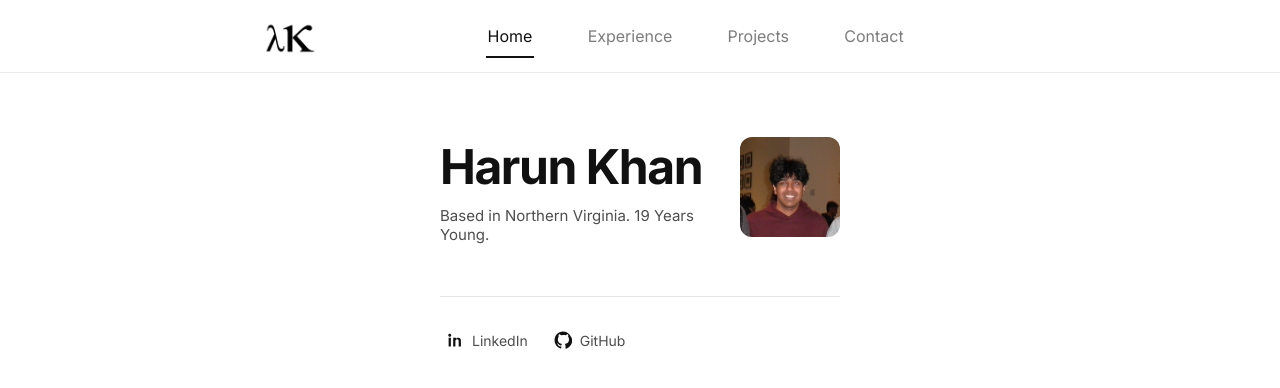
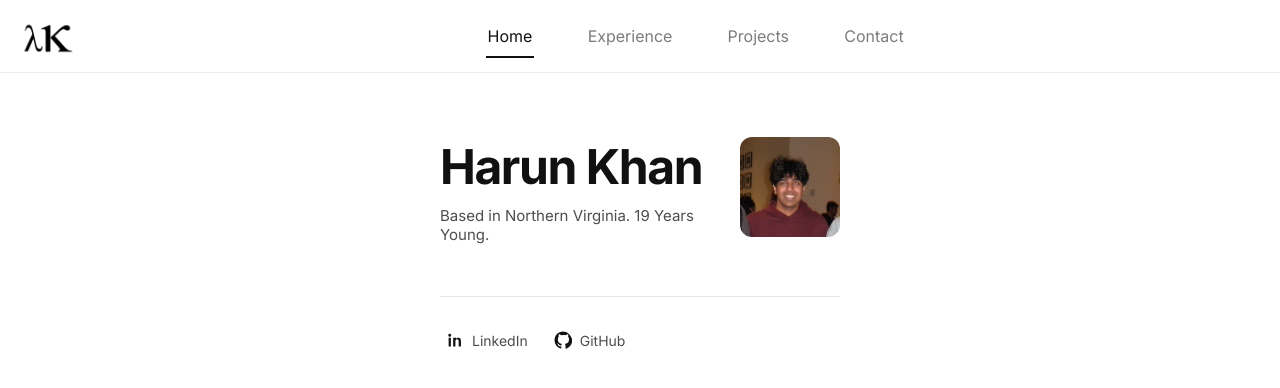
Before and after one commit to harunkkhan/personal-website, a React (Vite) app: page / in a window 1280 px wide. Shown: the top 388 px of the page. Built offline with nearby package versions, Linux system fonts and the light colour scheme.

Commit message:
Update styles.css

```diff
--- a/src/styles.css
+++ b/src/styles.css
@@ -42,8 +42,7 @@ body {
 }
 
 .topNavInner {
-  width: min(760px, 100%);
-  margin: 0 auto;
+  width: 100%;
   display: flex;
   align-items: center;
   gap: clamp(18px, 4vw, 56px);
```
